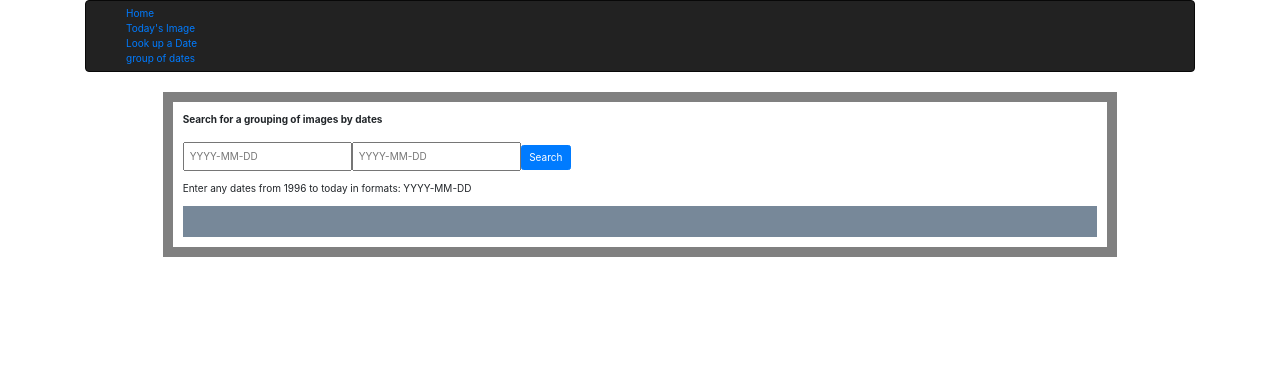
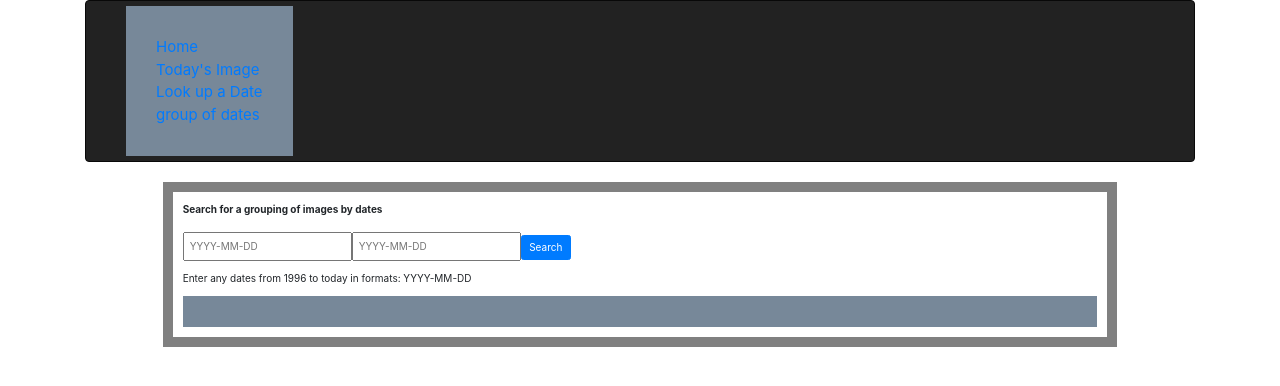
Before and after one commit to mrskicklighter/nasa-react-app, a React (Create React App) app: page /multiple in a window 1280 px wide. Shown: the top 386 px of the page. Built offline with nearby package versions, Linux system fonts and the light colour scheme.

Commit message:
home page edits

```diff
--- a/src/components/Header.js
+++ b/src/components/Header.js
@@ -6,7 +6,7 @@ import {NavLink} from 'react-router-dom';
 const Header = ( ) => (
 <Navbar inverse collapseOnSelect>
   <Navbar.Collapse>
-    <Nav>
+    <Nav className="nav">
 
       <NavLink exact to="/">Home</NavLink>
 
--- a/src/components/Home.js
+++ b/src/components/Home.js
@@ -1,5 +1,6 @@
 import React, { Component } from 'react';
-import {Button, PageHeader } from "react-bootstrap";
+import {Button, PageHeader} from "react-bootstrap";
+import {Link} from 'react-router-dom';
 
 import BackgroundHome from './BackgroundHome'
 
@@ -13,17 +14,28 @@ class Home extends Component {
      <div className="background">
       <div className="titlediv">
         <PageHeader>
+          Explore Nasa's Astronomy Picture of the Day
+          <small>Subtext for header</small>
+        </PageHeader>
+          <div className="homeButton">
+            {/* Provides extra visual weight and identifies the primary action in a set of buttons */}
+            <Link exact to="/"><Button bsStyle="primary">Home</Button></Link>
+  {/* Provides extra visual weight and identifies the primary action in a set of buttons */}
+  <Link to="/today"><Button bsStyle="primary">Today's Image</Button></Link>
+  {/* Provides extra visual weight and identifies the primary action in a set of buttons */}
+  <Button bsStyle="primary"><Link to="/searchDate">Look up a Date</Link></Button>
+  <Button bsStyle="primary"><Link to="/multiple">group of dates</Link></Button>
 
-          <small>Subtext for header</small>
-        </PageHeader>;
-          <div>
-            {/* Provides extra visual weight and identifies the primary action in a set of buttons */}
-  <Button bsStyle="primary">Primary</Button>
-  {/* Provides extra visual weight and identifies the primary action in a set of buttons */}
-  <Button bsStyle="primary">Primary</Button>
-  {/* Provides extra visual weight and identifies the primary action in a set of buttons */}
-  <Button bsStyle="primary">Primary</Button>
           </div>
+
+
+
+
+
+
+
+
+
 
       </div>
 <BackgroundHome />
--- a/src/components/Multiple.js
+++ b/src/components/Multiple.js
@@ -1,6 +1,6 @@
 
 import React from 'react';
-import { FormGroup, ControlLabel,FormControl, HelpBlock, Button, Grid, Row, Col, Thumbnail} from "react-bootstrap";
+import { FormGroup, ControlLabel,FormControl, HelpBlock, Button, Grid, Row, Col, Image} from "react-bootstrap";
 
 
 class Multiple extends React.Component {
@@ -67,7 +67,7 @@ With title, date and then an on hover explanation of the image */}
                     <Grid>
                     <Row>
                         <Col xs={6} md={3}>
-                {this.state.multiImage.map(image => <Thumbnail bsClass="multiImageResult" src={image.url} alt={image.title} title={image.explanation} responsive />)}
+                {this.state.multiImage.map(image => <Image bsClass="multiImageResult" src={image.url} alt={image.title} title={image.explanation} responsive thumbnail />)}
                         </Col>
                         </Row>
                         </Grid>
--- a/src/index.css
+++ b/src/index.css
@@ -11,12 +11,7 @@ code {
     monospace;
 }
 
-.pod {
-  max-width: 50%;
-  max-height: 40rem;
-  margin: auto;
-  border: 1rem whitesmoke solid;
-}
+/* Today page styling  */
 
 .jumbotron {
   margin: auto;
@@ -30,7 +25,7 @@ code {
   color: black;
 }
 
-/* search css */
+/* search date page css */
 .searchForm {
   border: 1rem grey solid;
   margin: auto;
@@ -61,7 +56,7 @@ background-color: aqua;
 max-width: 80%;
 }
 
-/* mult Image Search result */
+/* mulitple search for group of dates css  */
 .multiImage {
   margin: auto;
   padding: 1.5rem;
@@ -74,3 +69,14 @@ max-width: 80%;
   margin: auto;
 
 }
+
+/* Header Nav Bar Styling  */
+
+.nav {
+  display: inline-flex;
+  background-color: lightslategray;
+  padding: 3rem;
+  margin: auto;
+  font-size: 1.5rem;
+  text-decoration: none;
+}
```
Also changed, not shown: src/components/Pod.js (deleted, +0 -11 lines).
